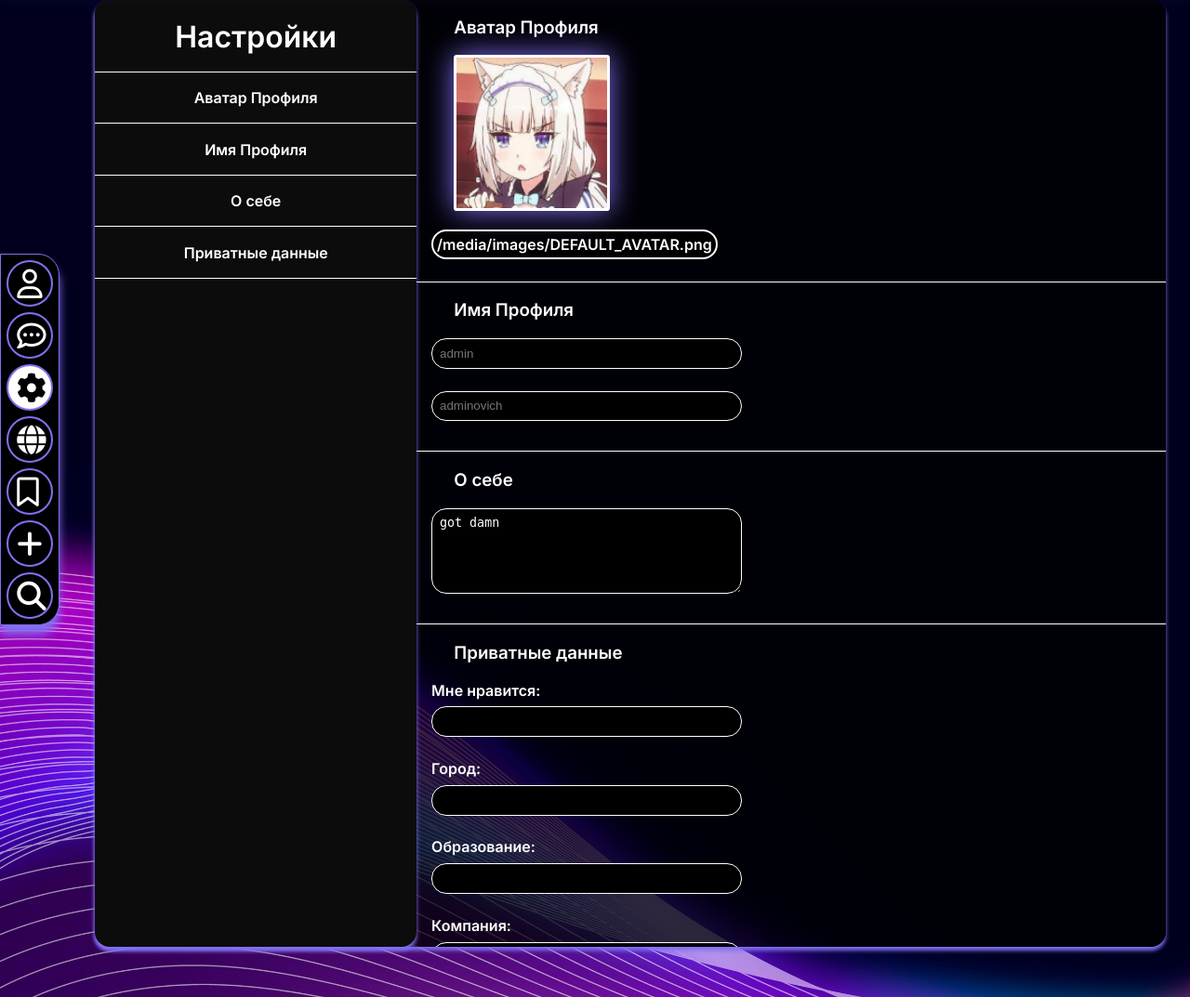
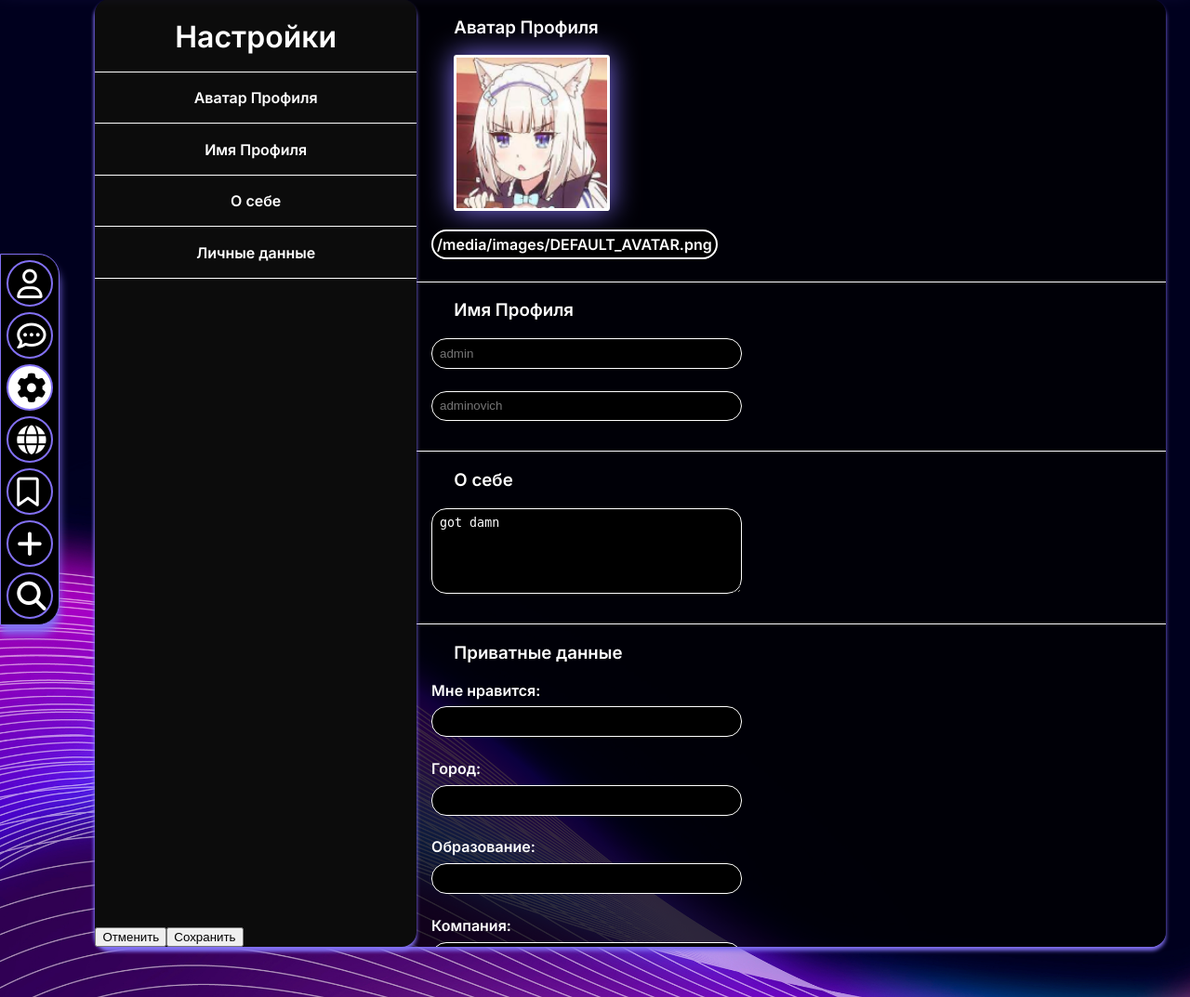
Before and after one commit to 101lLEOl101/Goodchat, a Django app: page //settingsprofile/1 in a window 1280 px wide. Shown: the part 127-1200 px from the top of the page at 93% size. Run offline with Django 4.2, Linux system fonts and the light colour scheme; a user stored in the database is signed in; data comes from the database, SQL or seed files in the repository; some libraries are stand-ins or nearby versions; grey boxes are pictures that could not be loaded.

Commit message:
settings_profile.html/css update 1.0

```diff
--- a/main/static/css/settings_profile.css
+++ b/main/static/css/settings_profile.css
@@ -45,6 +45,22 @@
     padding-left: 5%;
 
 }
+.settings_buttons{
+    color: #000000;
+    display: flex;
+    position: absolute;
+    bottom: 0;
+    height: fit-content;
+    width: 100%;
+}
+
+.settings_btn{
+    color: #000000;
+}
+
+.settings_save{
+    color: #000000;
+}
 .settings_change_menu{
     margin-top:2%;
 
@@ -86,6 +102,7 @@
     height: 100%;
     box-shadow: 0px 4px 4px #8270f2;
     display: inline-block;
+    position: relative;
 }
 .settings_settings_devider{
     color: #ffffff;
--- a/main/templates/settings_profile.html
+++ b/main/templates/settings_profile.html
@@ -10,7 +10,12 @@
             <a href = "#profile_avatar" class = "settings_link">Аватар Профиля</a>
             <a href = "#profile_name" class = "settings_link">Имя Профиля</a>
             <a href = "#profile_information" class = "settings_link">О себе</a>
-            <a href = "#profile_data" class = "settings_link">Приватные данные</a>
+            <a href = "#profile_data" class = "settings_link">Личные данные</a>
+
+            <div class = "settings_buttons">
+                <button class="settings_btn">Отменить</button>
+                <button class="settings_btn settings_save">Сохранить</button>
+            </div>
         </div>
         <div class = "content_settings">
 
@@ -48,13 +53,13 @@
                 <div class = "settings_change_menu">
                     <div class = "settings_info_box">
                         <label for = "settings_hobby">Мне нравится: </label>
-                        <input id = "settings_hobby" type="text" class = "settings_input" required minlength="2" maxlength="100" size="100">{{ profile.hobby }}</input>
+                        <input id = "settings_hobby" type="text" class = "settings_input" required minlength="2" maxlength="100" size="100" placeholder="{{ profile.hobby }}"></input>
                         <label for = "settings_hobby">Город: </label>
-                        <input id = "settings_city" type="text" class = "settings_input" required minlength="2" maxlength="20" size="100">{{ profile.city }}</input>
+                        <input id = "settings_city" type="text" class = "settings_input" required minlength="2" maxlength="20" size="100" placeholder="{{ profile.city }}"></input>
                         <label for = "settings_hobby">Образование: </label>
-                        <input id = "settings_edu" type="text" class = "settings_input" required minlength="2" maxlength="40" size="100">{{ profile.education }}</input>
+                        <input id = "settings_edu" type="text" class = "settings_input" required minlength="2" maxlength="40" size="100" placeholder="{{ profile.education }}"></input>
                         <label for = "settings_hobby">Компания: </label>
-                        <input id = "settings_company" type="text" class = "settings_input" required minlength="2" maxlength="40" size="100">{{ profile.company }}</input>
+                        <input id = "settings_company" type="text" class = "settings_input" required minlength="2" maxlength="40" size="100"placeholder="{{ profile.company }}"></input>
                     </div>
                 </div>
             </div>
```
